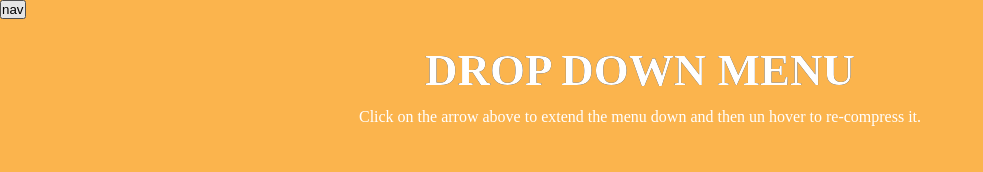
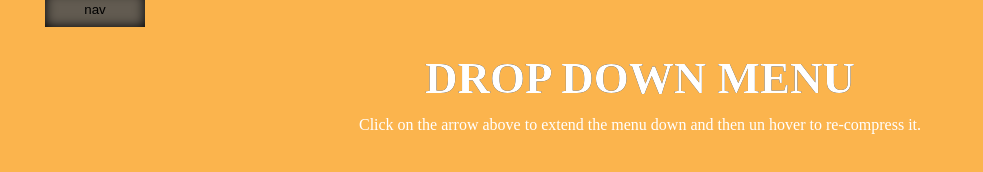
Before and after one commit to OliverJames/SlideNav, a plain HTML site: page index.html in a window 1280 px wide. Shown: the whole page, without its empty margins (0-983 px from the left). Drawn offline with nearby package versions, Linux system fonts and the light colour scheme.

Commit message:
Update index.html
The updated HTML to correspond with the updated CSS and JavaScript.

```diff
--- a/index.html
+++ b/index.html
@@ -23,7 +23,7 @@
     </nav>
 
 </div>
-<button id="display">nav</button>
+<button id="displayButton">nav</button>
 <div class="mainContent">
     <h1 class="main">Drop Down menu</h1>
     <p>Click on the arrow above to extend the menu down and then un hover to re-compress it.</p>
```
